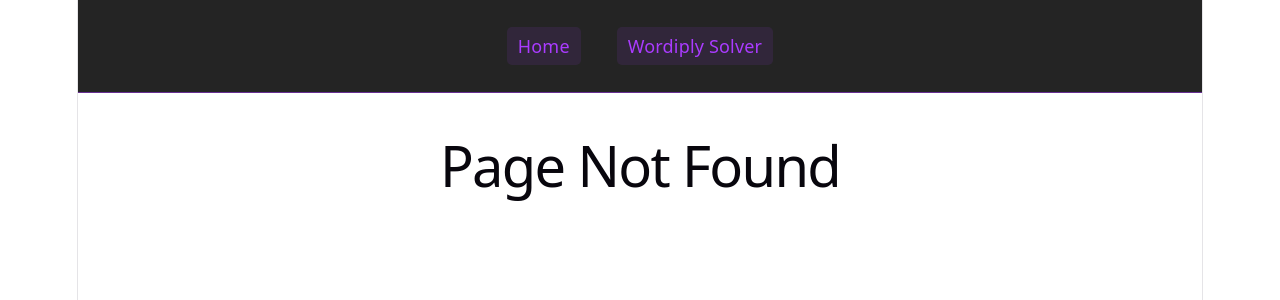
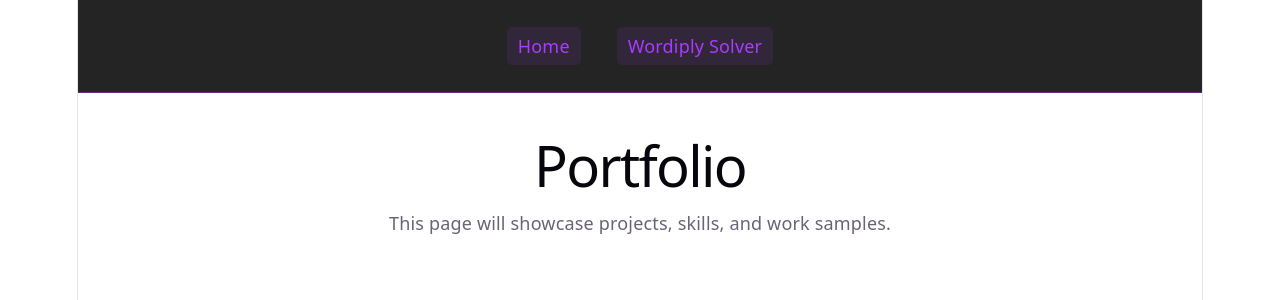
Before and after one commit to g-b-f/g-b-f.github.io, a React (Vite) app: page /#/portfolio in a window 1280 px wide. Before the commit this address had no page. Shown: the top 300 px of the page. Built offline with nearby package versions, Linux system fonts and the light colour scheme.

Commit message:
Add Portfolio page

```diff
--- a/src/modules/navigation.tsx
+++ b/src/modules/navigation.tsx
@@ -4,8 +4,8 @@ const pages = import.meta.glob('../pages/*.tsx');
 const lazyPage = (name: string) => lazy(pages[`../pages/${name}.tsx`] as any);
 
 export const routes = [
-  // { path: "/", label: "Home", component: lazyPage("Home"), showInNav: false },
   { path: "/", label: "Home", component: lazyPage("Home") },
+  { path: "/portfolio", label: "Portfolio", component: lazyPage("Portfolio"), showInNav: false },
   { path: "/calculator", label: "Calculator", component: lazyPage("Calculator"), showInNav: false },
   { path: "/solver", label: "Wordiply Solver", component: lazyPage("WordiplySolver")},
 ];
--- /dev/null
+++ b/src/pages/Portfolio.tsx
@@ -0,0 +1,10 @@
+export default function Portfolio() {
+  return (
+    <section id="center">
+      <div>
+        <h1>Portfolio</h1>
+        <p>This page will showcase projects, skills, and work samples.</p>
+      </div>
+    </section>
+  );
+}
```
